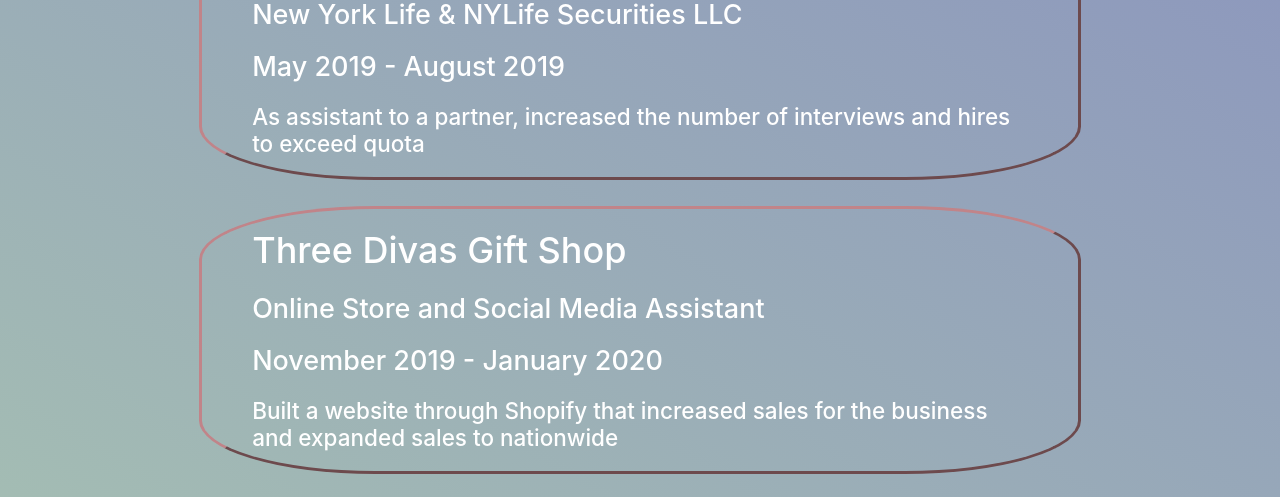
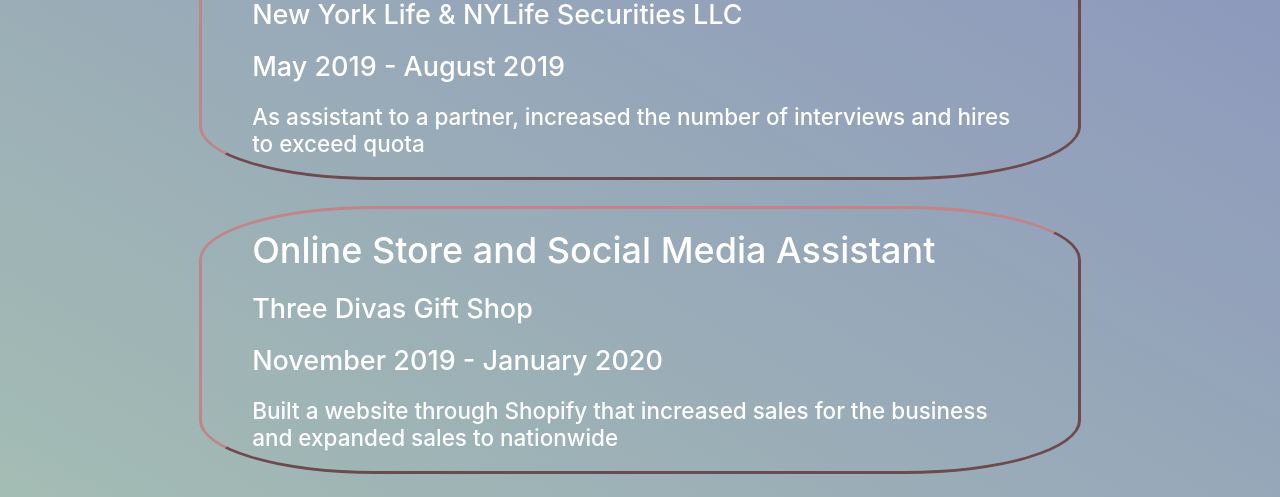
Before and after one commit to kkreine/personal-site-6, a Gatsby site: page /experience in a window 1280 px wide. Shown: the part 577-1074 px from the top of the page. Built offline with nearby package versions, Linux system fonts and the light colour scheme; Gatsby itself is replaced by a stand-in of ours.

Commit message:
fix mistake about 3divas position

```diff
--- a/src/pages/experience.js
+++ b/src/pages/experience.js
@@ -22,8 +22,8 @@ const ExperiencePage = () => (
       descr="As assistant to a partner, increased the number of interviews and hires to exceed quota"
     />
     <ExperienceItem
-      title="Three Divas Gift Shop"
-      company="Online Store and Social Media Assistant"
+      title="Online Store and Social Media Assistant"
+      company="Three Divas Gift Shop"
       dates="November 2019 - January 2020"
       descr="Built a website through Shopify that increased sales for the business and expanded sales to nationwide"
     />
```
